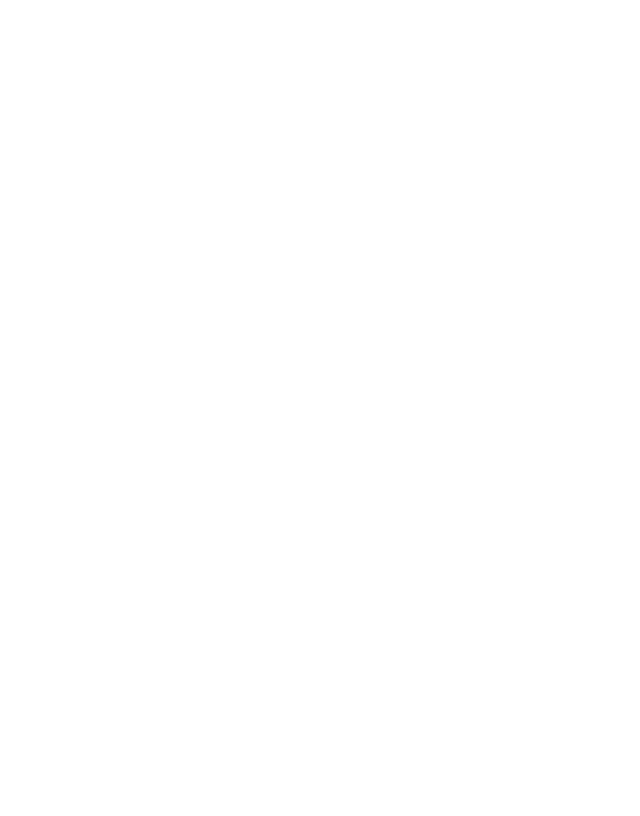
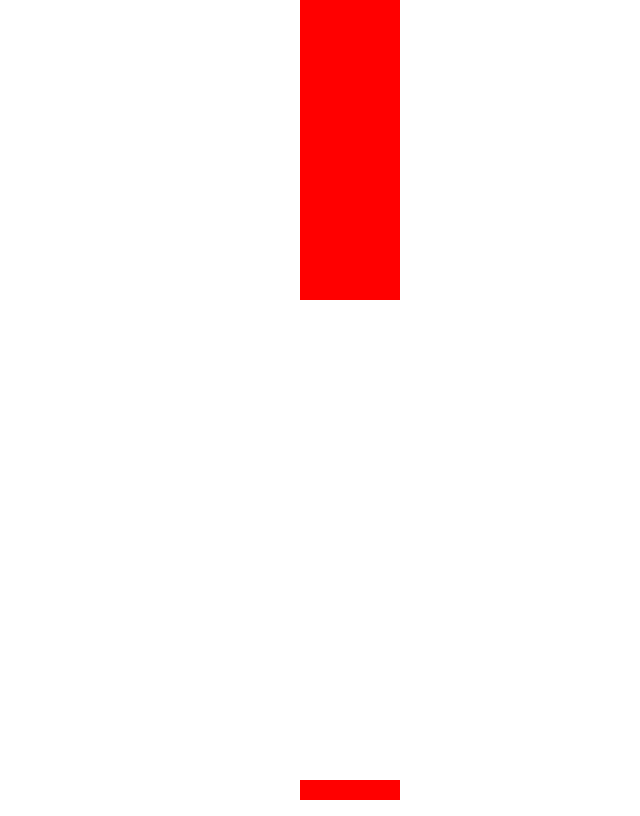
Before and after one commit to 2OttO2/ShootTheThingy, a React (Vite) app: page / in a window 1280 px wide. Shown: the whole page, without its empty margins (640-1280 px from the left). Built offline with nearby package versions, Linux system fonts and the light colour scheme.

Commit message:
ja da pra jogar pow

```diff
--- a/src/App.css
+++ b/src/App.css
@@ -1,7 +1,15 @@
 .game {
     position: relative;
-    width: 98vw;
-    height: 100vh;
+    width: 1920px;
+    height: 1080px;
 
     overflow: hidden;
 }
+html,
+body,
+#root {
+    width: 100%;
+    height: 100%;
+    margin: 0;
+    overflow: hidden;
+}
--- a/src/App.jsx
+++ b/src/App.jsx
@@ -6,7 +6,7 @@ import "./App.css";
 
 function App() {
   const [drawY, setDrawY] = useState(250);
-  const [spikeX,setSpikeX] = useState(1600);
+  const [spikeX,setSpikeX] = useState(window.innerWidth + 100);
 
   const playerY = useRef(250);
   const speed = useRef(0);
@@ -29,8 +29,8 @@ function App() {
     setSpikeX((x) => {
       const next = x - 4;
 
-        if(next < -150){
-        return 1600;
+        if(next < -100){
+        return window.innerWidth + 100;
       }
       return next;
     });
@@ -68,8 +68,8 @@ function App() {
       speed.current = 0;
     }
 
-    if (playerY.current > 1200) {
-      playerY.current = 1200;
+    if (playerY.current > 1265) {
+      playerY.current = 1265;
       speed.current = 0;
     }
 
--- a/src/components/Spikes/Spikes.jsx
+++ b/src/components/Spikes/Spikes.jsx
@@ -4,12 +4,22 @@ function Spikes({ x }){
 
   return(
 
+  <>
     <div
-    className={styles.spikes}
+    className={styles.spikesTop}
     style={{ left: `${x}px`}}
     >
     </div>
 
+    <div
+    className={styles.spikesBottom}
+    style={{ left: `${x}px`}}
+
+    >
+    </div>
+
+  </>
+
   )
 }
 export default Spikes;
--- a/src/components/Spikes/Spikes.module.css
+++ b/src/components/Spikes/Spikes.module.css
@@ -1,12 +1,23 @@
 
-.spikes{
+.spikesTop{
     position: absolute;
     width: 100px;
     height: 300px;
 
     background: red;
 
-    top: 0;
+    top:0;
     overflow:hidden;
 
 }
+.spikesBottom{
+    position: absolute;
+    width: 100px;
+    height: 300px;
+
+    background: red;
+
+    bottom:0;
+    overflow:hidden;
+
+}
```
